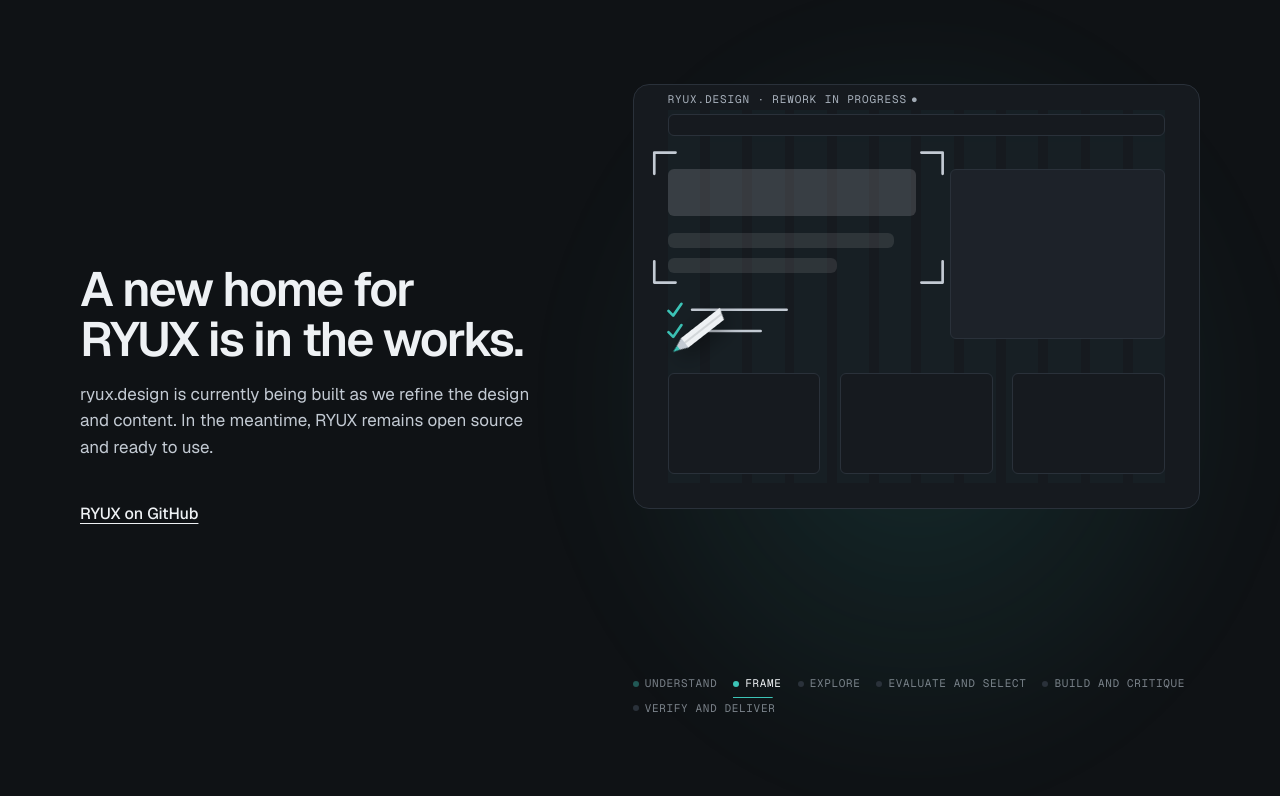
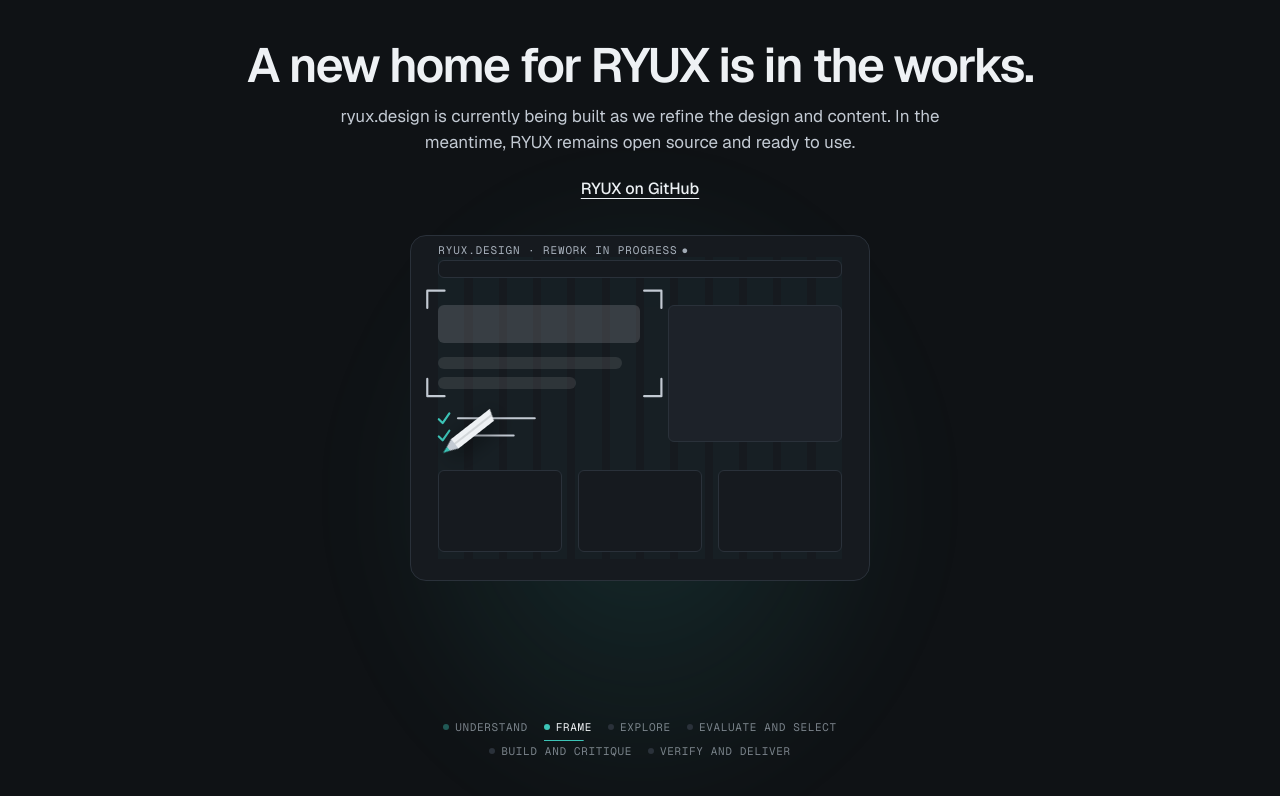
Before and after one commit to ryuxdsgn/design-intelligence, a Next.js app in the folder apps/web/: page /maintenance in a window 1280 px wide. Shown: the top 796 px of the page. Built offline with nearby package versions, Linux system fonts and the light colour scheme.

Commit message:
web: maintenance page centred, board sized to fit above the fold
Co-Authored-By: Claude Opus 5.5 <noreply@anthropic.com>

```diff
--- a/apps/web/app/maintenance/page.tsx
+++ b/apps/web/app/maintenance/page.tsx
@@ -9,21 +9,21 @@ export const metadata: Metadata = {
   robots: { index: false, follow: false },
 };
 
+/* Centred, and above the fold where the window allows: the board's width follows the window's height,
+   so the heading, the link, and the whole board fit in one screen (from about 1280 × 720; on a phone, the board starts in view). */
 export default function Maintenance() {
   return (
-    <main className={`${GUTTER} grid min-h-svh content-center items-center gap-12 overflow-x-clip py-16 lg:grid-cols-[minmax(0,5fr)_minmax(0,6fr)] lg:gap-20`}>
-      <div className="flex flex-col gap-8">
-        <div className="flex max-w-[560px] flex-col gap-4">
-          <h1 className="rise text-balance text-[min(40px,10vw)] leading-[1.05] sm:text-[48px]">A new home for RYUX is in the works.</h1>
-          <p className="rise text-pretty text-[17px] leading-[1.55] text-ink-2 [--d:120ms]">
-            ryux.design is currently being built as we refine the design and content. In the meantime, RYUX remains open source and ready to use.
-          </p>
-        </div>
-        <a href={REPO} className="rise inline-flex min-h-11 items-center gap-2 self-start text-[16px] font-medium underline underline-offset-4 [--d:240ms]">
+    <main className={`${GUTTER} flex min-h-svh flex-col items-center justify-center gap-6 overflow-clip py-6 text-center`}>
+      <div className="flex max-w-[900px] flex-col items-center gap-3">
+        <h1 className="rise text-balance text-[min(40px,10vw)] leading-[1.05] sm:text-[48px]">A new home for RYUX is in the works.</h1>
+        <p className="rise max-w-[640px] text-pretty text-[17px] leading-[1.55] text-ink-2 [--d:120ms]">
+          ryux.design is currently being built as we refine the design and content. In the meantime, RYUX remains open source and ready to use.
+        </p>
+        <a href={REPO} className="rise inline-flex min-h-11 items-center gap-2 text-[16px] font-medium underline underline-offset-4 [--d:240ms]">
           RYUX on GitHub
         </a>
       </div>
-      <div className="rise relative [--d:200ms]">
+      <div className="rise relative w-[min(100%,620px,calc((100svh-330px)*0.98))] min-w-[min(100%,340px)] [--d:200ms]">
         <div aria-hidden className="absolute -inset-[12%] -z-10 rounded-full bg-[radial-gradient(closest-side,rgb(60_196_183/0.14),transparent)] blur-2xl" />
         <ReworkCanvas />
       </div>
--- a/apps/web/components/rework-canvas.tsx
+++ b/apps/web/components/rework-canvas.tsx
@@ -365,7 +365,7 @@ export function ReworkCanvas() {
       </motion.div>
 
       {/* the six stages, one per beat */}
-      <div className="mt-4 flex flex-wrap items-center gap-x-4 gap-y-2 font-mono text-[11px] tracking-[0.06em] uppercase">
+      <div className="mt-4 flex flex-wrap items-center justify-center gap-x-4 gap-y-2 font-mono text-[11px] tracking-[0.06em] uppercase">
         {STAGES.map((name, k) => (
           <span key={name} className={`relative flex items-center gap-1.5 transition-colors duration-300 ${k === beat && !still ? "text-ink" : "text-muted/70"}`}>
             <span className={`size-[6px] rounded-full transition-colors duration-300 ${still || k < beat ? "bg-accent/40" : k === beat ? "bg-accent" : "bg-hair"}`} />
```
